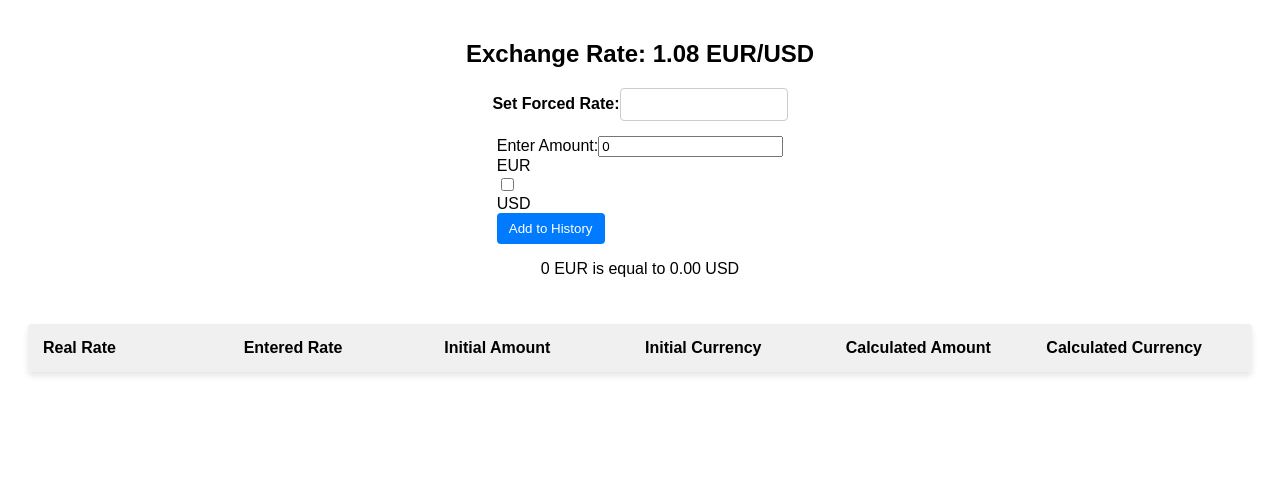
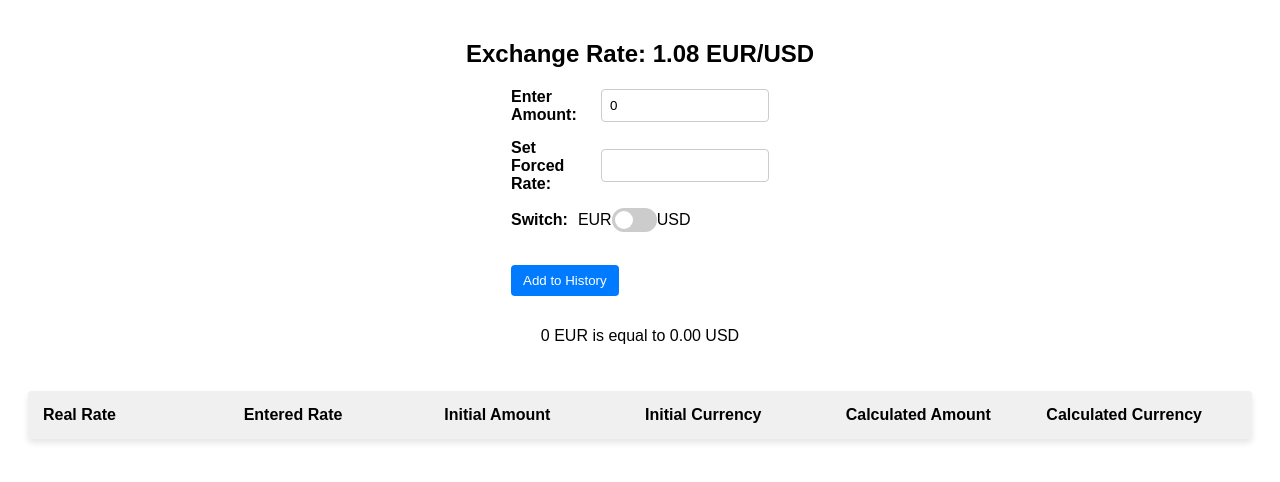
Before and after one commit to 0mounach0/AngCurrencyConverter, an Angular app: page / in a window 1280 px wide. Shown: the top 482 px of the page. Built offline with nearby package versions, Linux system fonts and the light colour scheme.

Commit message:
feat: scss for table

```diff
--- a/src/app/components/exchange/exchange.component.html
+++ b/src/app/components/exchange/exchange.component.html
@@ -1,4 +1,7 @@
 <div class="exchange-container">
+    <div class="card-exchange">
+
+    </div>
     <h1>Exchange Rate: {{ exchangeRate.toFixed(2) }} EUR/USD</h1>
 
     <!--
@@ -13,33 +16,35 @@
     </div> -->
 
     <div class="form-group">
-        <label for="forcedExchangeRate">Set Forced Rate:</label>
-        <input
-          id="forcedExchangeRate"
-          type="number"
-          [(ngModel)]="forcedExchangeRate"
-          (change)="convertCurrency()"
-          class="form-control"
-        >
-    </div>
+        <div class="input-group">
+          <label class="label-c" for="amount">Enter Amount:</label>
+          <input id="amount" type="number" [(ngModel)]="amount" (change)="convertCurrency()">
 
-    <div>
-        <label for="amount">Enter Amount:</label>
-        <input id="amount" type="number" [(ngModel)]="amount" (change)="convertCurrency()">
+        </div>
 
-        <div>
-            <span>{{ Currency.EUR }}</span>
+        <div class="input-group">
+          <label class="label-c" for="forcedExchangeRate">Set Forced Rate:</label>
+          <input id="forcedExchangeRate" type="number" [(ngModel)]="forcedExchangeRate" (change)="convertCurrency()"
+            class="form-control">
 
-            <div class="switch-container">
+        </div>
+
+        <div class="input-group">
+          <label class="label-c">Switch:</label>
+
+            <span>{{ Currency.EUR }} </span>
+
+            <span class="switch-container">
             <label class="switch">
                 <input type="checkbox" appCurrencySwitch (currencyChanged)="toggleCurrency($event)">
                 <span class="slider round"></span>
             </label>
-            </div>
+        </span>
 
-            <span>{{ Currency.USD }}</span>
+            <span> {{ Currency.USD }}</span>
         </div>
 
+        <br>
         <button (click)="updateConversionHistory()">Add to History</button>
 
     </div>
--- a/src/app/components/exchange/exchange.component.scss
+++ b/src/app/components/exchange/exchange.component.scss
@@ -101,4 +101,75 @@
         }
       }
     }
+
+    .input-group {
+        display: flex;
+        align-items: center;
+        margin-bottom: 15px;
+
+        label {
+          font-weight: bold;
+          margin-right: 10px;
+          flex: 0.4; // Adjust the value as needed
+        }
+
+        input {
+          padding: 8px;
+          border: 1px solid #ccc;
+          border-radius: 4px;
+          flex: 0.6; // Adjust the value as needed
+        }
+      }
+
+    .label-c {
+        width: 80px;
+    }
+
+    .switch-container {
+        position: relative;
+        display: inline-block;
+        width: 45px;
+        height: 24px;
+
+        .slider {
+          position: absolute;
+          cursor: pointer;
+          border-radius: 12px;
+          top: 0;
+          left: 0;
+          right: 0;
+          bottom: 0;
+          background-color: #ccc;
+          transition: 0.4s;
+
+          &::before {
+            position: absolute;
+            content: '';
+            height: 18px;
+            width: 18px;
+            left: 3px;
+            bottom: 3px;
+            background-color: white;
+            border-radius: 50%;
+            transition: 0.4s;
+          }
+        }
+
+        input.switch {
+            display: none;
+        }
+
+        input:checked + .slider {
+          background-color: #007aff;
+
+          &::before {
+            transform: translateX(21px);
+          }
+        }
+
+        input:focus + .slider {
+          box-shadow: 0 0 1px #007aff;
+        }
+      }
+
   }
```
